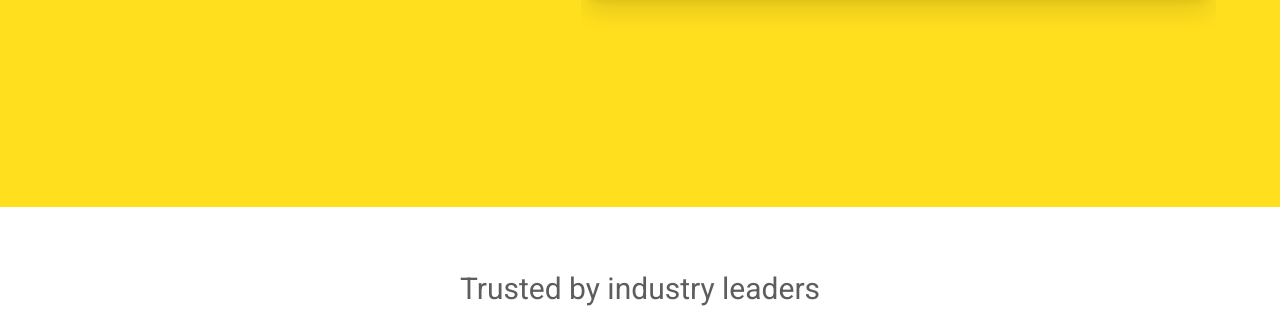
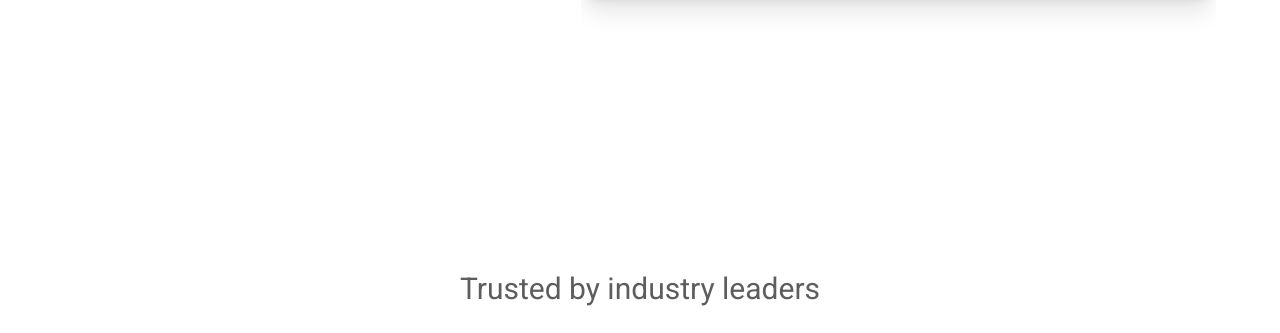
Before and after one commit to joshshiman/getfafnir, a website: page dist/index.html in a window 1280 px wide. Shown: the part 593-926 px from the top of the page. Drawn offline with nearby package versions, Linux system fonts and the light colour scheme; files that its build step writes are made by us from their sources.

Commit message:
Change hero background colour to white

```diff
--- a/dist/index.html
+++ b/dist/index.html
@@ -74,7 +74,7 @@
         </header>
 
         <section
-            class="tw-relative tw-flex tw-min-h-[100vh] tw-w-full tw-max-w-[100vw] tw-flex-col tw-overflow-hidden tw-bg-[#ffdf1e] max-lg:tw-p-4 max-md:tw-mt-[50px]"
+            class="tw-relative tw-flex tw-min-h-[100vh] tw-w-full tw-max-w-[100vw] tw-flex-col tw-overflow-hidden tw-bg-white max-lg:tw-p-4 max-md:tw-mt-[50px]"
         >
             <div
                 class="tw-flex tw-h-full tw-min-h-[100vh] tw-w-full tw-place-content-center tw-gap-6 tw-p-[5%] max-xl:tw-flex-col max-xl:tw-place-items-center"
```
